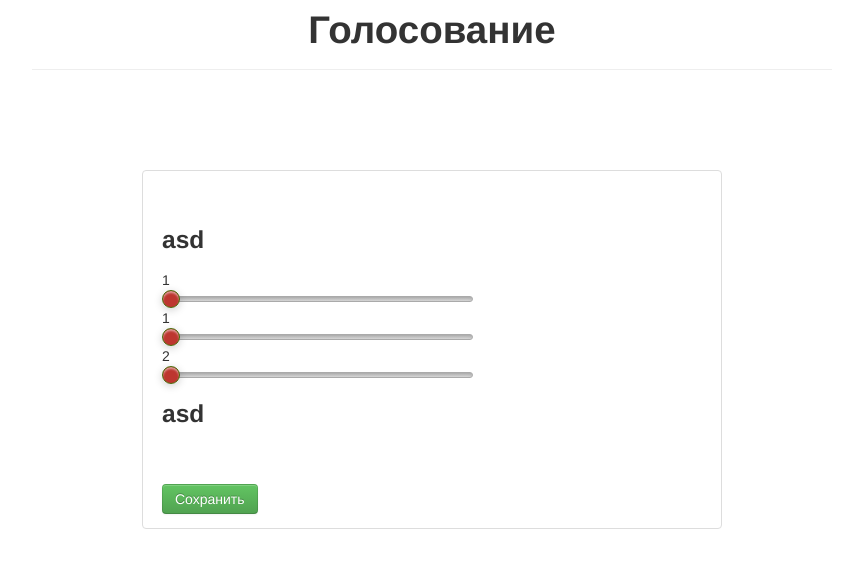
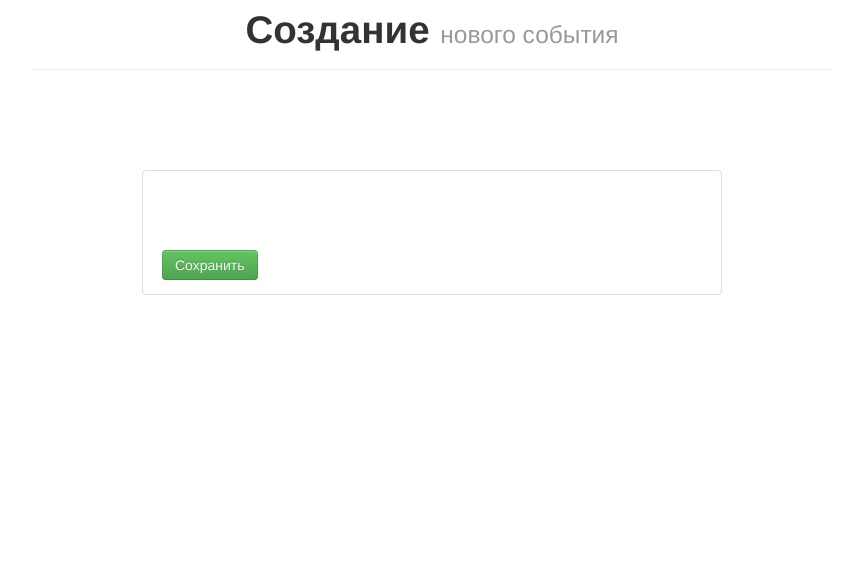
Before and after one commit to hardcoreinc/compromise, a Django app: template compromise/templates/showevent.html in a window 1280 px wide. Shown: the top 568 px of the page, without its empty margins (208-1071 px from the left). Run offline with Django 3.2, Linux system fonts and the light colour scheme; the template is opened without the code that fills it: most values are stand-ins (such as "Sample title", 1, 10 or a date in 2020); parts of the project's set-up code (start-up, migrations or seed data) failed here and were passed over; some libraries are stand-ins or nearby versions.

Commit message:
show event

```diff
--- a/compromise/templates/showevent.html
+++ b/compromise/templates/showevent.html
@@ -1,8 +1,7 @@
 <!DOCTYPE html PUBLIC "-//W3C//DTD XHTML 1.0 Transitional//EN" "http://www.w3.org/TR/xhtml1/DTD/xhtml1-transitional.dtd">
 <html xmlns="http://www.w3.org/1999/xhtml" xml:lang="en" lang="en">
 <script>
-
- json = {"timestamp": 1368919143063, "_id": "51980c66f349c769301692e8", "users": [], "questions": [{"index": 0, "name": "asd", "min": 0, "max": 100, "answers": [{"index": 0, "type": "", "name": "1", "p_index": 0}, {"index": 1, "type": "", "name": "1", "p_index": 0}, {"index": 2, "type": "", "name": "2", "p_index": 0}], "type": "list"}, {"index": 1, "name": "asd", "min": 0, "max": 100, "answers": [], "type": "number"}]}
+ json = {{ json|safe }}
 </script>
 <head>
 	<meta http-equiv="content-type" content="text/html; charset=UTF-8" />
@@ -30,7 +29,7 @@
 </head>
 <body>
 	<div class="page-header">
-		<h1>Голосование</h1>
+		<h1>Создание <small>нового события</small></h1>
 	</div>
 	<form id="questions" class="span7">
 		<div class="controls">
@@ -42,7 +41,7 @@
 		<div class="question-show">
 			<h3><%= data.name %></h3>
 			<% _.each(data.answers, function(i) { %>
-				<div class="answer" data-min="<%= data.min%>" data-max="<%= data.max%>">
+				<div class="answer">
 					<div><%= i.name %></div>
 					<input type="text" data-slider="true" data-slider-highlight="true" data-slider-range="<%= data.min%>,<%= data.max%>">
 				<div>
```
